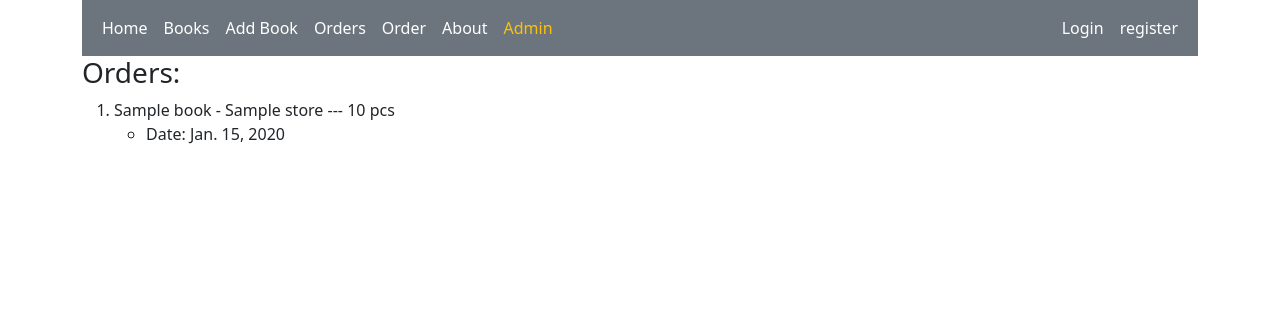
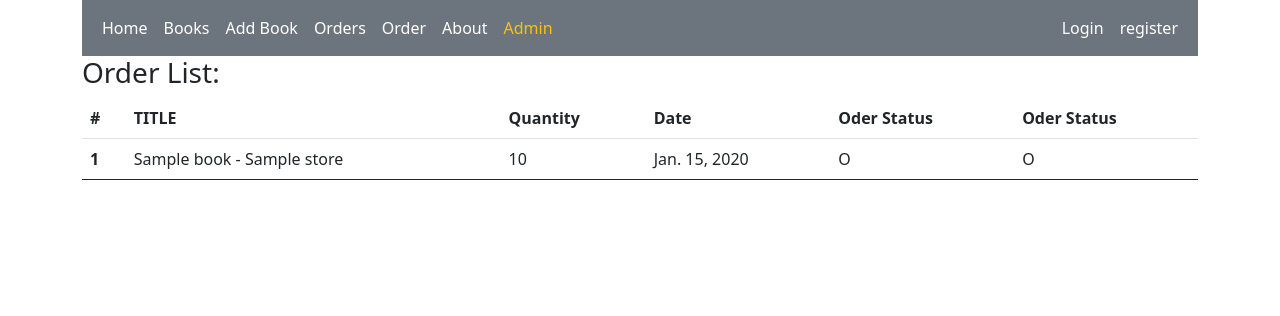
Before and after one commit to Giorgi1971/publisher, a Django app: page /orders/ in a window 1280 px wide. Shown: the top 316 px of the page. Run offline with Django 3.2, Linux system fonts and the light colour scheme; tables that the repository leaves empty hold one stand-in row (values such as "Sample post").

Commit message:
Create publisher WebPage for Books Sale.

```diff
--- a/books/urls.py
+++ b/books/urls.py
@@ -7,5 +7,7 @@ urlpatterns = [
     path('books/', BookListView.as_view(), name='books'),
     path('add_books/', BookCreateView.as_view(), name='add_book'),
     path('order/', OrderCreateView.as_view(), name='order'),
+    path('order_done/', order_done, name='order_done'),
     path('orders/', OrderListView.as_view(), name='orders'),
+
     ]
--- a/books/views.py
+++ b/books/views.py
@@ -1,3 +1,4 @@
+from django.http import HttpResponseRedirect
 from django.shortcuts import render
 from django.views.generic import ListView
 from django.views.generic.edit import CreateView
@@ -26,3 +27,19 @@ class OrderCreateView(CreateView):
 class OrderListView(ListView):
     model = Order
     fields = '__all__'
+
+
+
+def order_done(request):
+    if request.method == 'POST':
+        print(request.POST)
+        order = Order.objects.get(pk=request.POST['q'])
+        print(order)
+        book = Book.objects.get(isbn__exact=order.book.isbn)
+        book.quantity -= order.order_quantity
+        print(book)
+        book.save()
+        order.status = 'D'
+        order.save()
+        print(order.status)
+    return HttpResponseRedirect(reverse('orders'))
--- a/templates/books/order_list.html
+++ b/templates/books/order_list.html
@@ -1,19 +1,43 @@
 {% extends 'base.html' %}
 {% block content %}
     <h3>
-        Orders:
+        Order List:
     </h3>
-    <table></table>
-    <ol>
-    {% for i in object_list %}
-        <li>
-            {{ i }} --- {{ i.order_quantity }} pcs
-        <ul>
-            <li>
-                Date: {{ i.order_date }}
-            </li>
-        </ul>
-        </li>
-    {% endfor %}
-    </ol>
+
+    <table class="table">
+        <tbody>
+        {% for i in object_list %}
+            <tr>
+                <th scope="row">{{ i.pk }}</th>
+                <td>{{ i }}</td>
+                <td>{{ i.order_quantity }}</td>
+                <td>{{ i.order_date }}</td>
+                <td>{{ i.status }}</td>
+                {% csrf_token %}
+                <td>
+                    {% if user.is_authenticated %}
+                        <form action="{% url 'order_done' %}" method="POST">
+                            {% csrf_token %}
+                            <input type="hidden" value="{{ i.pk }}" name="q">
+                            <input type="submit" value="{{ i.status }}">
+                        </form>
+                    {% else %}
+                        {{ i.status }}
+                    {% endif %}
+                </td>
+        {% endfor %}
+        </tbody>
+        <thead>
+        <tr>
+            <th scope="col">#</th>
+            <th scope="col">TITLE</th>
+            <th scope="col">Quantity</th>
+            <th scope="col">Date</th>
+            <th scope="col">Oder Status</th>
+            <th scope="col">Oder Status</th>
+        </tr>
+        </thead>
+            </table>
+
+
 {% endblock %}
```
